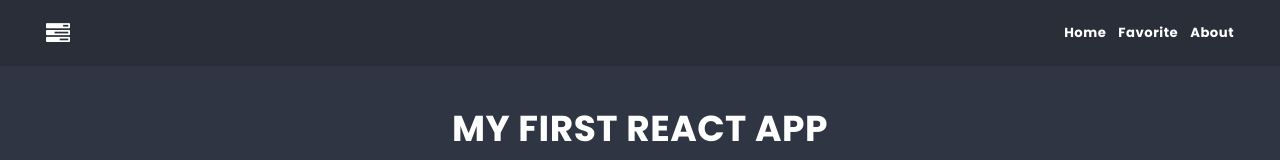
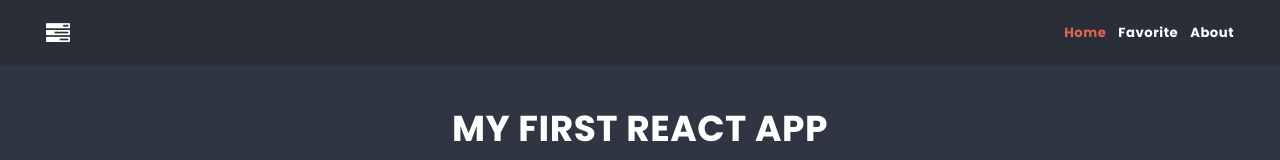
Before and after one commit to Ola-Cencora/React-First-App, a React (Create React App) app: page / in a window 1280 px wide. Shown: the top 160 px of the page. Built offline with nearby package versions, Linux system fonts and the light colour scheme.

Commit message:
Use NavLink

```diff
--- a/src/components/Container/Container.module.scss
+++ b/src/components/Container/Container.module.scss
@@ -1,4 +1,5 @@
 .container {
     max-width: 1200px;
     margin: 0 auto;
+    text-align: center;
 }
--- a/src/components/NavBar/NavBar.js
+++ b/src/components/NavBar/NavBar.js
@@ -1,4 +1,5 @@
 import Container from "../Container/Container";
+import { NavLink } from 'react-router-dom';
 import styles from "./NavBar.module.scss"
 import '../../styles/global.scss';
 
@@ -9,9 +10,9 @@
         <div className={styles.bar}>
           <a href="/"><span className="fa fa-tasks" /></a>
           <ul className={styles.list}>
-            <li><a href="/">Home</a></li>
-            <li><a href="/favorite">Favorite</a></li>
-            <li><a href="/about">About</a></li>
+            <li><NavLink className={({ isActive }) => isActive ? styles.linkActive : undefined} to="/">Home</NavLink></li>
+            <li><NavLink className={({ isActive }) => isActive ? styles.linkActive : undefined} to="/favorite">Favorite</NavLink></li>
+            <li><NavLink className={({ isActive }) => isActive ? styles.linkActive : undefined} to="/about">About</NavLink></li>
           </ul>
         </div>
       </Container>
--- a/src/components/NavBar/NavBar.module.scss
+++ b/src/components/NavBar/NavBar.module.scss
@@ -26,4 +26,8 @@
 .list {
     list-style: none;
     display: flex;
+
+    .linkActive {
+        color: $color-warning;
+    }
 }
--- a/src/styles/global.scss
+++ b/src/styles/global.scss
@@ -16,7 +16,7 @@
 
 :global(.container) {
   width: 90%;
-  max-width: 1400px;
+  max-width: 1200px;
   margin: 0 auto;
 }
 
```
